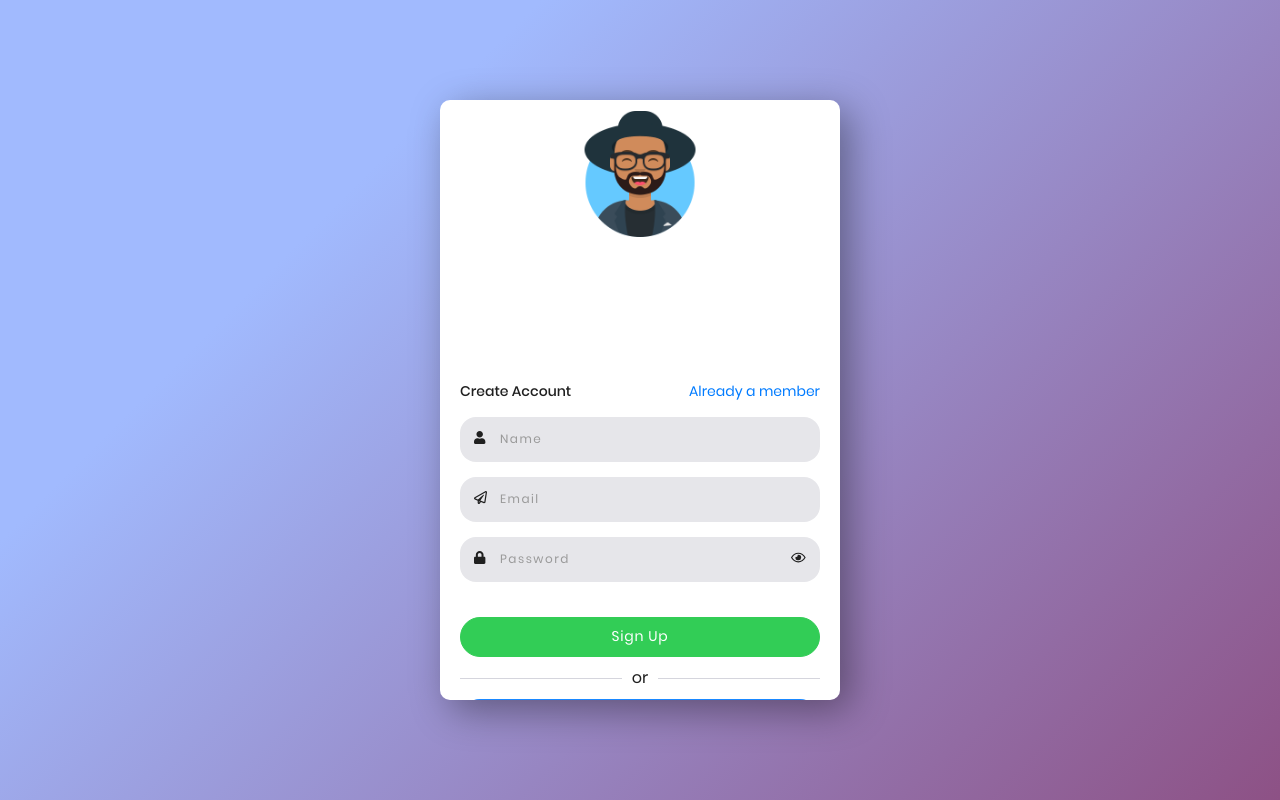
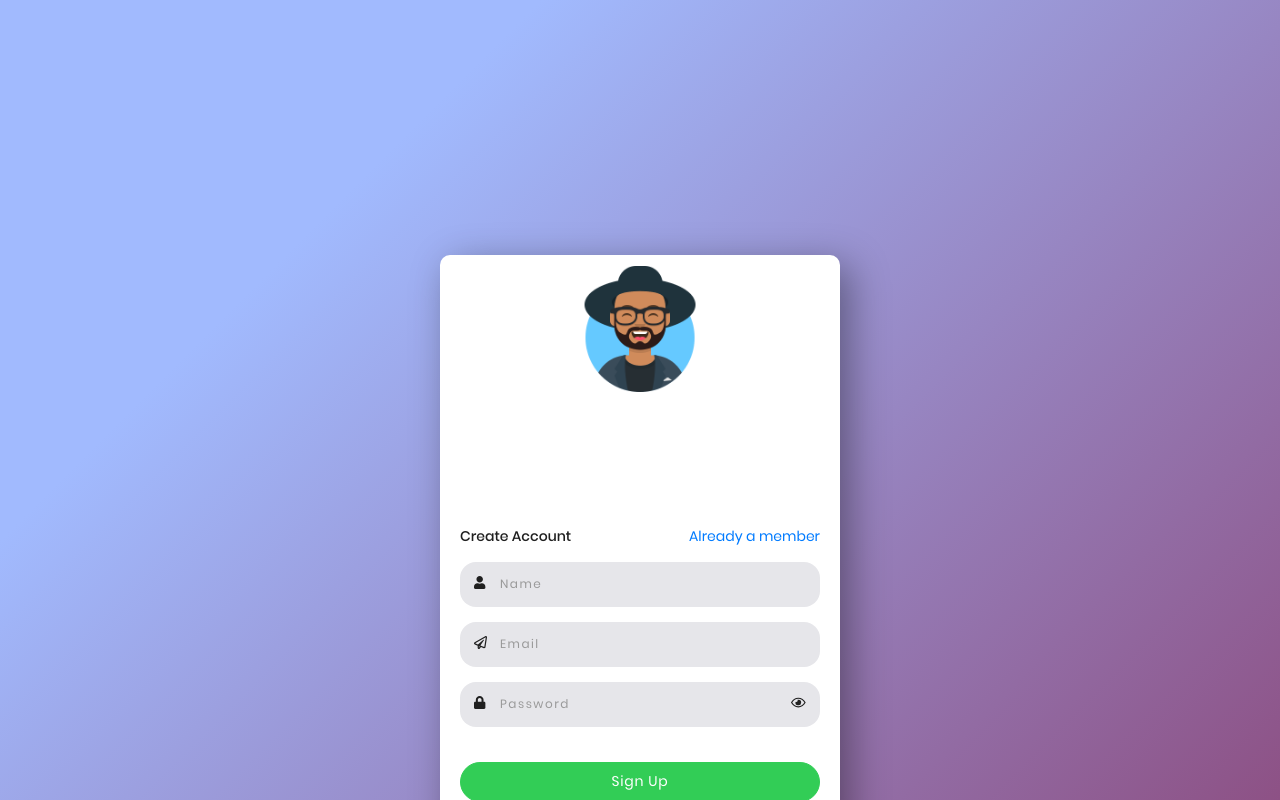
Before and after one commit to narioalvin/vue-multi-step-form, a Vue app: page /#/ in a window 1280 px wide. Built offline with nearby package versions, Linux system fonts and the light colour scheme.

Commit message:
minor fixes

```diff
--- a/src/App.vue
+++ b/src/App.vue
@@ -55,6 +55,7 @@ export default {
 
 .page {
   height: 100vh;
+  width: 100%;
   background-color: #8d5185;
   background-image: linear-gradient(315deg, #8d5185 0%, #a1bafe 74%);
   display: flex;
@@ -79,7 +80,9 @@ a {
 
 .form {
   width: 300px;
-  height: 82vh;
+  min-height: 450px;
+  // height: 82vh;
+  height: 70vh;
   background: #ffffff;
   border-radius: 10px;
   -webkit-box-shadow: 10px 10px 38px 0px rgba(0, 0, 0, 0.38);
@@ -205,6 +208,7 @@ h6 span {
   width: 27%;
   position: relative;
   bottom: 40px;
+  min-height: 80px;
 }
 
 .section-two {
@@ -213,6 +217,7 @@ h6 span {
   flex-direction: column;
   padding: 0 10px;
   height: 70vh;
+  min-height: 400px;
 }
 
 .form-content {
@@ -282,7 +287,7 @@ h6 span {
 
 @keyframes animLeft {
   from {
-    transform: translateX(300px);
+    transform: translateX(30px);
     opacity: 0;
   }
   to {
@@ -302,7 +307,7 @@ h6 span {
 
   .section-one img {
     width: 32%;
-    bottom: 70px;
+    bottom: 45px;
   }
 
   .error-message {
@@ -333,11 +338,15 @@ h6 span {
 
   .form {
     height: 95vh;
-    overflow: scroll;
+    margin-top: 300px;
+    overflow: hidden;
+    margin-bottom: 10px;
+    min-height: 580px !important;
   }
 
   .section-two {
     margin-top: 120px;
+    min-height: 300px;
   }
 
   .form-container {
--- a/src/views/Home.vue
+++ b/src/views/Home.vue
@@ -19,10 +19,12 @@
               />
               <input
                 type="text"
+                style="text-transform: capitalize;"
                 id="user"
                 name="user"
                 v-model="user.name"
                 @keyup.enter="verify"
+                autocomplete="off"
                 required
               />
               <label for="user">Name</label>
@@ -39,6 +41,7 @@
                 name="email"
                 v-model="user.email"
                 @keyup.enter="verify"
+                autocomplete="off"
                 required
               />
               <label for="email">Email</label>
@@ -55,6 +58,7 @@
                 name="pass"
                 v-model="user.password"
                 @keyup.enter="verify"
+                autocomplete="off"
                 required
               />
               <label for="pass">Password</label>
@@ -192,9 +196,9 @@ export default {
 </script>
 
 <style lang="scss" scoped>
-.form {
-  height: 75vh;
-}
+// .form {
+//   height: 75vh;
+// }
 
 $focus: #06f;
 $base: #999;
--- a/src/views/Login.vue
+++ b/src/views/Login.vue
@@ -23,6 +23,7 @@
                 name="email"
                 v-model="user.email"
                 @keyup.enter="signin"
+                autocomplete="off"
                 required
               />
               <label for="email">Email</label>
@@ -39,6 +40,7 @@
                 name="pass"
                 v-model="user.password"
                 @keyup.enter="signin"
+                autocomplete="off"
                 required
               />
               <label for="pass">Password</label>
```
